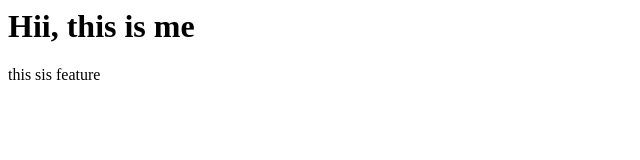
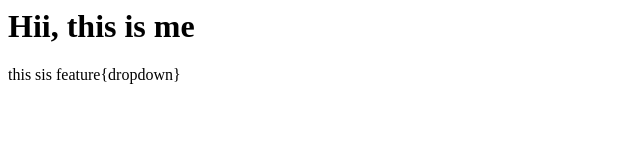
Before and after one commit to TheRitikk/local-repo, a plain HTML site: page index.html in a window 1280 px wide. Shown: the full height of the page, 0-640 px from the left. Drawn offline with Linux system fonts and the light colour scheme.

Commit message:
add dropdown

```diff
--- a/index.html
+++ b/index.html
@@ -1,3 +1,3 @@
 <h1>Hii, this is me</h1>
 
-<p>this sis feature</p>
+<p>this sis feature{dropdown}</p>
```
